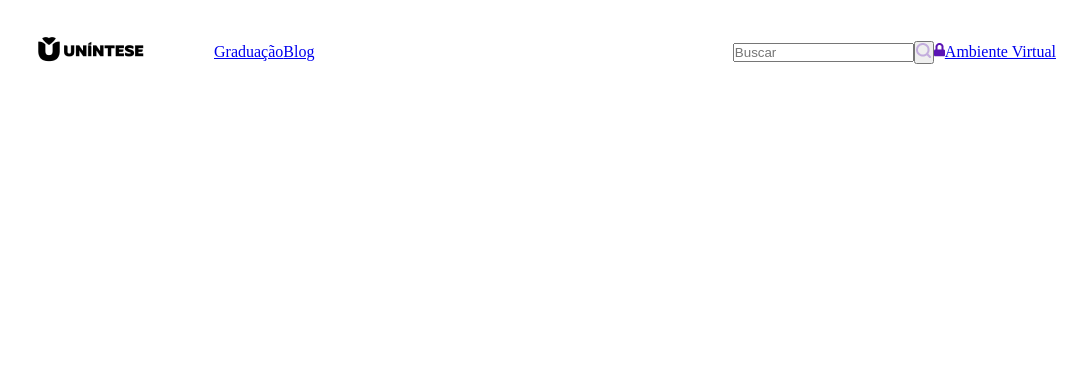
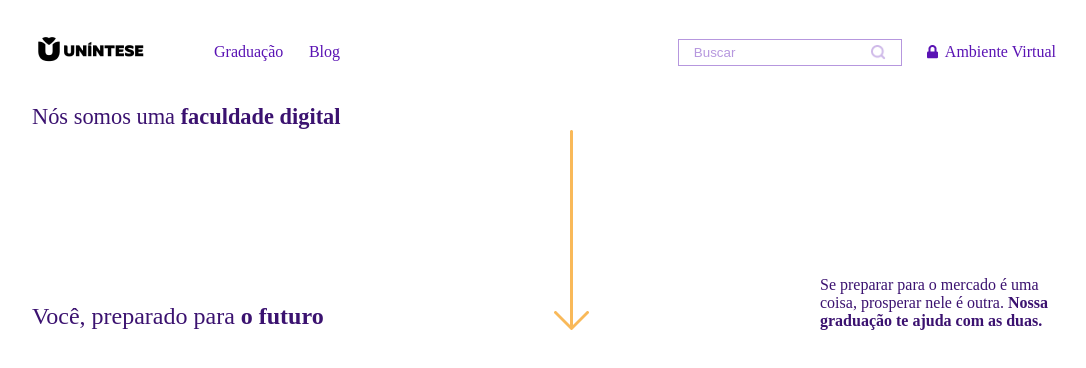
Before and after one commit to Gestao-de-Performance/conteudo-visto-em-aula-LuizRochaADS, a plain HTML site: page index.html in a window 1280 px wide. Shown: the whole page, without its empty margins (96-1182 px from the left). Drawn offline with Linux system fonts and the light colour scheme.

Commit message:
Aula 6 -

```diff
--- a/Style.css
+++ b/Style.css
@@ -1,14 +1,29 @@
+:root{
+    --cor-texto-link:#5A13B4;
+    --cor-titulo:#3b1270;
+    --cor-texto-destaque: #8e35ff;
+
+    --cor-buscar: #5913b470;
+
+    --cor-fundo-escolha-curso:#3b1270;
+    --cor-fundo-inscreva-se: #8e35ff;
+
+
+}
 *{
     margin: 0;
     padding: 0;
+    box-sizing: border-box;
 }
 
-header{
-    margin-top: 2.5vw;
+
+a{
+    color: var(--cor-texto-link);
+    text-decoration: none;
 }
 
 .marginSite{
-    margin:0 10vw;
+    margin:2.5vw 10vw;
 }
 
 .flex{
@@ -16,9 +31,79 @@ header{
     align-items: center;
 }
 
-/*header*/
+/*Cabeçalho*header*/
 .containerMenuPrincipal{
     margin-left: 5vw;
     justify-content: space-between;
     width: 100%;
+
 }
+.containerBlogGrad, .containerBuscarAmb{
+    gap: 2vw;
+}
+
+.containerBuscar{
+    border: 1px, solid, var(--cor-buscar);
+    padding: 5px 15px;
+    min-width: 220px;
+    justify-content: space-between;
+}
+.containerBuscar input{
+    border:none;
+    color: var (--cor-titulo);
+
+}
+.containerBuscar input:focus {
+    outline: none;
+}
+
+.containerBuscar input::placeholder{
+    color: var(--cor-buscar);
+
+}
+
+.containerBuscar button{
+    background-color: transparent;
+    border: none;
+    width: 15px;
+    height: 15px;
+}
+
+.containerBuscar button img{
+    width: 100%;
+}
+
+.containerBuscarAmb a{
+    gap: 0.5vw;
+}
+
+/*Apresentação (titulo)*/
+h1{
+    color: var(--cor-titulo);
+    font-weight: 400;
+    font-size: 1.4rem;
+}
+
+.containerApresentacao{
+    align-items: end;
+    justify-content: space-between;
+}
+
+.containerApresentacao h2{
+    color: var(--cor-titulo);
+    font-weight: 400;
+    font: size 9rem;
+    max-width: 950px;
+
+ }
+
+ .containerApresentacao img{
+    min-height: 50px;
+ }
+
+ .containerApresentacao p{
+    color: var(--cor-titulo);
+    max-width:  236px;
+ }
+
+ /*Apresentação (titulo)*/
--- a/index.html
+++ b/index.html
@@ -1,16 +1,16 @@
 <!DOCTYPE html>
 <html lang="pt-br">
   <head>
-    <meta charset="UTF-8">
-    <meta name="viewport" content="width=device-width, initial-scale=1.0">
+    <meta charset="UTF-8" />
+    <meta name="viewport" content="width=device-width, initial-scale=1.0" />
     <title>Faculdade.Digital</title>
-    <link rel="stylesheet" href="style.css">
+    <link rel="stylesheet" href="style.css" />
   </head>
   <body>
     <header>
       <nav class="flex marginSite">
         <!--logo-->
-           <a href="#"><img src="img/logo.webp"></a>
+        <a href="#"><img src="img/logo.webp" /></a>
         <!--Menu de navegação-->
         <div class="flex containerMenuPrincipal">
           <div class="flex containerBlogGrad">
@@ -20,13 +20,25 @@
           <!--Campo de Busca-->
           <div class="flex containerBuscarAmb">
             <div class="flex containerBuscar">
-                    <input placeholder="Buscar">
-                    <button><img src="img/lupa.webp"></button>
+              <input placeholder="Buscar" />
+              <button><img src="img/lupa.webp" /></button>
             </div>
-                <a href="#"><img src="img/cadeado.webp">Ambiente Virtual</a>
+            <a  class="flex" href="#"><img src="img/cadeado.webp" />Ambiente Virtual</a>
           </div>
         </div>
       </nav>
     </header>
+
+    <main>
+    <section class="marginSite">
+        <h1>Nós somos uma <b>faculdade digital</b></h1>
+        <div class="flex containerApresentacao">
+            <h2>Você, preparado para <b>o futuro</b></h2>
+            <img src="img/Seta.webp" alt="seta amarela apontando para baixo">
+            <p>Se preparar para o mercado é uma coisa, prosperar nele é outra. <b>Nossa graduação te ajuda com as duas.</b></p>
+        </div>
+    </section>
+    </main>
+
 </body>
 </html>
```
Also changed, not shown: conteudo-Inicial/index.html (+2 -2 lines), img/Seta.webp (added). Lines whose indentation alone changed are shown as unchanged.
